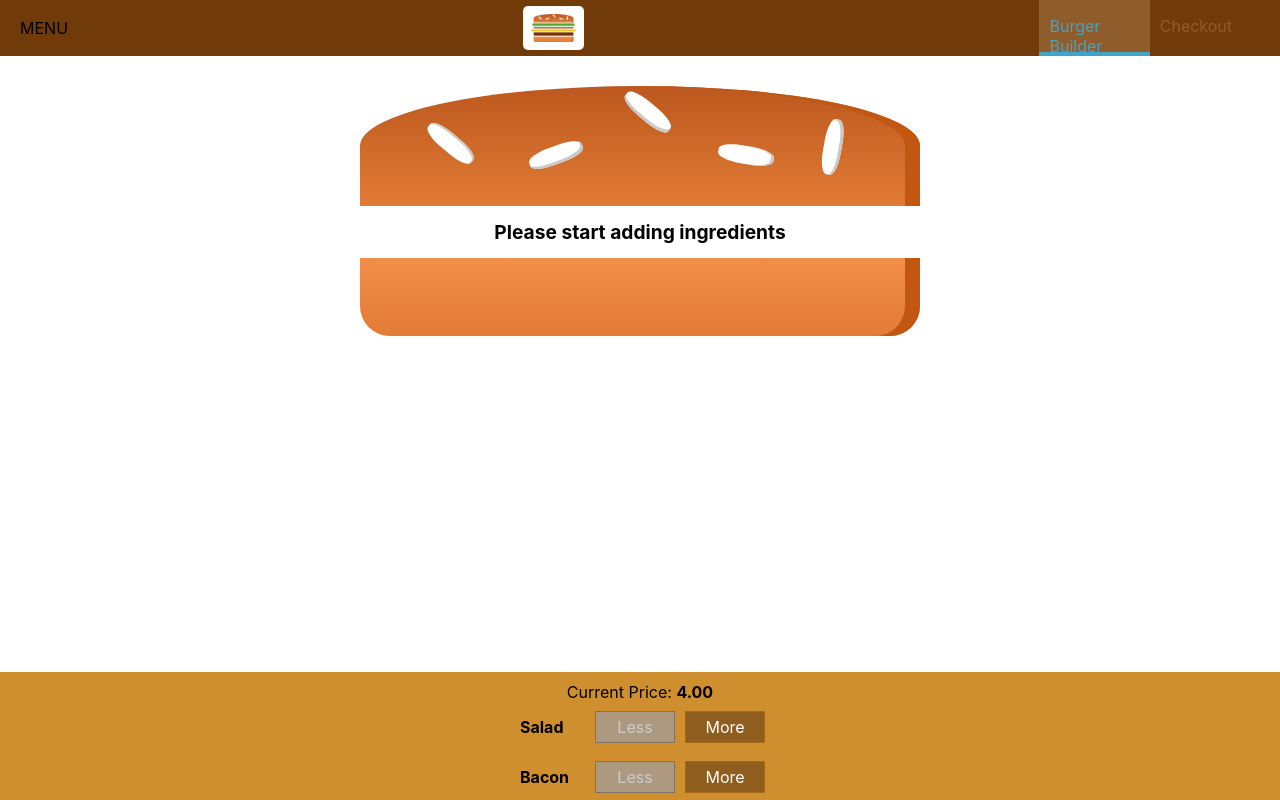
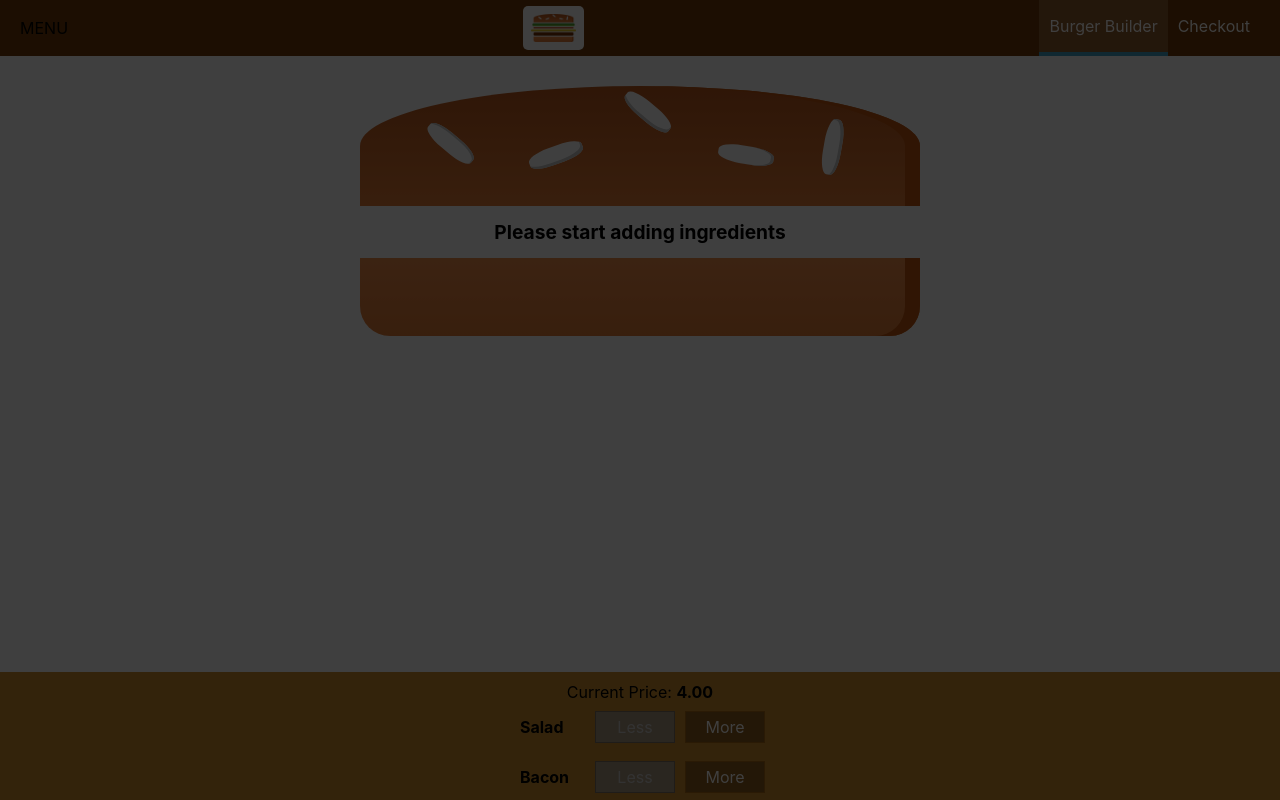
Before and after one commit to leawn/react, a React app in the folder react-projects/burger-builder-project/: page / in a window 1280 px wide. Shown: the top 800 px of the page. Built offline with nearby package versions, Linux system fonts and the light colour scheme.

Commit message:
stateful layout?

```diff
--- a/react-projects/burger-builder-project/src/components/Navigation/NavigationItems/NavigationItem/StyledNavigationItem.js
+++ b/react-projects/burger-builder-project/src/components/Navigation/NavigationItems/NavigationItem/StyledNavigationItem.js
@@ -1,50 +1,48 @@
 import styled, { css } from 'styled-components';
 
 export const StyledNavigationItem = styled.li`
-  margin: 0;
+  margin: 10px 0;
   box-sizing: border-box;
-  display: flex;
-  height: 100%;
-  align-items: center;
+  width: 100%;
+  display: block;
   a {
-    color: white;
+    color: #8f5c2c;
     text-decoration: none;
-    height: 100%;
-    padding: 16px 10px;
-    border-bottom: 4px solid transparent;
+    width: 100%;
     box-sizing: border-box;
     display: block;
-    &:hover,
-    &:active {
-      background-color: #8f5c2c;
-      border-bottom: 4px solid #40a4c8;
-      color: white;
+  &:hover,
+  &:active {
+    color: #40a4c8;
     }
     ${props => props.active &&
-      css`
-        background-color: #8f5c2c;
-        border-bottom: 4px solid #40a4c8;
-        color: white;
+    css`
+        color: #40a4c8;
       `
     }
   }
   @media (min-width: 500px) {
-    margin: 10px 0;
-    width: 100%;
-    display: block;
+    margin: 0;
+    display: flex;
+    height: 100%;
+    width: auto;
+    align-items: center;
     a {
-      color: #8f5c2c;
-      text-decoration: none;
-      width: 100%;
-      box-sizing: border-box;
-      display: block;
+      color: white;
+      height: 100%;
+      padding: 16px 10px;
+      border-bottom: 4px solid transparent;
       &:hover,
       &:active {
-        color: #40a4c8;
+        background-color: #8f5c2c;
+        border-bottom: 4px solid #40a4c8;
+        color: white;
       }
       ${props => props.active &&
         css`
-          color: #40a4c8;
+          background-color: #8f5c2c;
+          border-bottom: 4px solid #40a4c8;
+          color: white;
         `
       }
     }
--- a/react-projects/burger-builder-project/src/components/Navigation/NavigationItems/StyledNavigationItems.js
+++ b/react-projects/burger-builder-project/src/components/Navigation/NavigationItems/StyledNavigationItems.js
@@ -5,6 +5,10 @@ export const StyledNavigationItems = styled.ul`
   padding: 0;
   list-style: none;
   display: flex;
+  flex-flow: column;
   align-items: center;
   height: 100%;
+  @media (min-width: 500px) {
+    flex-flow: row;
+  }
 `;
--- a/react-projects/burger-builder-project/src/components/Navigation/SideDrawer/SideDrawer.js
+++ b/react-projects/burger-builder-project/src/components/Navigation/SideDrawer/SideDrawer.js
@@ -2,9 +2,13 @@ import React from 'react';
 import Logo from "../../Logo/Logo";
 import NavigationItems from "../NavigationItems/NavigationItems";
 import {StyledLogoSideDrawer, StyledSideDrawer} from "./StyledSideDrawer";
+import Aux from "../../../hoc/Aux";
+import Backdrop from "../../UI/Backdrop/Backdrop";
 
 const SideDrawer = (props) => {
     return (
+        <Aux>
+            <Backdrop show/>
             <StyledSideDrawer>
                 <StyledLogoSideDrawer>
                     <Logo/>
@@ -13,6 +17,7 @@ const SideDrawer = (props) => {
                     <NavigationItems/>
                 </nav>
             </StyledSideDrawer>
+        </Aux>
     );
 };
 
--- a/react-projects/burger-builder-project/src/components/Navigation/SideDrawer/StyledSideDrawer.js
+++ b/react-projects/burger-builder-project/src/components/Navigation/SideDrawer/StyledSideDrawer.js
@@ -29,4 +29,11 @@ export const StyledSideDrawer = styled.div`
 
 export const StyledLogoSideDrawer = styled.div`
   height: 11%;
+  margin-bottom: 32px;
 `;
+
+export const StyledNavigation = styled.nav`
+  @media (max-width: 499px) {
+    display: none;
+  }
+`;
--- a/react-projects/burger-builder-project/src/components/Navigation/Toolbar/Toolbar.js
+++ b/react-projects/burger-builder-project/src/components/Navigation/Toolbar/Toolbar.js
@@ -2,6 +2,7 @@ import React from 'react';
 import {StyledLogoToolbar, StyledToolbar} from "./StyledToolbar";
 import Logo from "../../Logo/Logo";
 import NavigationItems from "../NavigationItems/NavigationItems";
+import {StyledNavigation} from "../SideDrawer/StyledSideDrawer";
 
 const Toolbar = (props) => (
     <StyledToolbar>
@@ -9,9 +10,9 @@ const Toolbar = (props) => (
         <StyledLogoToolbar>
             <Logo/>
         </StyledLogoToolbar>
-        <nav>
+        <StyledNavigation>
             <NavigationItems/>
-        </nav>
+        </StyledNavigation>
     </StyledToolbar>
 );
 
--- a/react-projects/burger-builder-project/src/components/UI/Modal/Modal.js
+++ b/react-projects/burger-builder-project/src/components/UI/Modal/Modal.js
@@ -5,7 +5,7 @@ import Backdrop from "../Backdrop/Backdrop";
 
 const Modal = (props) => (
     <Aux>
-        <Backdrop show={props.show} closeModal={props.closeModal}/>
+        <Backdrop show closeModal={props.closeModal}/>
         <StyledModal style={{
             transform: props.show ? 'translateY(0)' : 'translateY(-100vh)',
             opacity: props.show ? '1' : '0'
--- a/react-projects/burger-builder-project/src/components/layout/Layout.js
+++ b/react-projects/burger-builder-project/src/components/layout/Layout.js
@@ -1,17 +1,23 @@
-import React from 'react';
+import React, { Component } from 'react';
 import Aux from '../../hoc/Aux';
 import { Content } from './StyledLayout';
 import Toolbar from "../Navigation/Toolbar/Toolbar";
 import SideDrawer from "../Navigation/SideDrawer/SideDrawer";
 
-const Layout = (props) => (
+class Layout extends Component {
+
+
+    render () {
+        return (
             <Aux>
                 <Toolbar />
                 <SideDrawer />
                 <Content>
-            {props.children}
+                    {this.props.children}
                 </Content>
             </Aux>
-);
+        )
+    }
+}
 
 export default Layout;
```
Also changed, not shown: 1 other file (tests, documents, lock files or other folders). Lines whose indentation alone changed are shown as unchanged.
